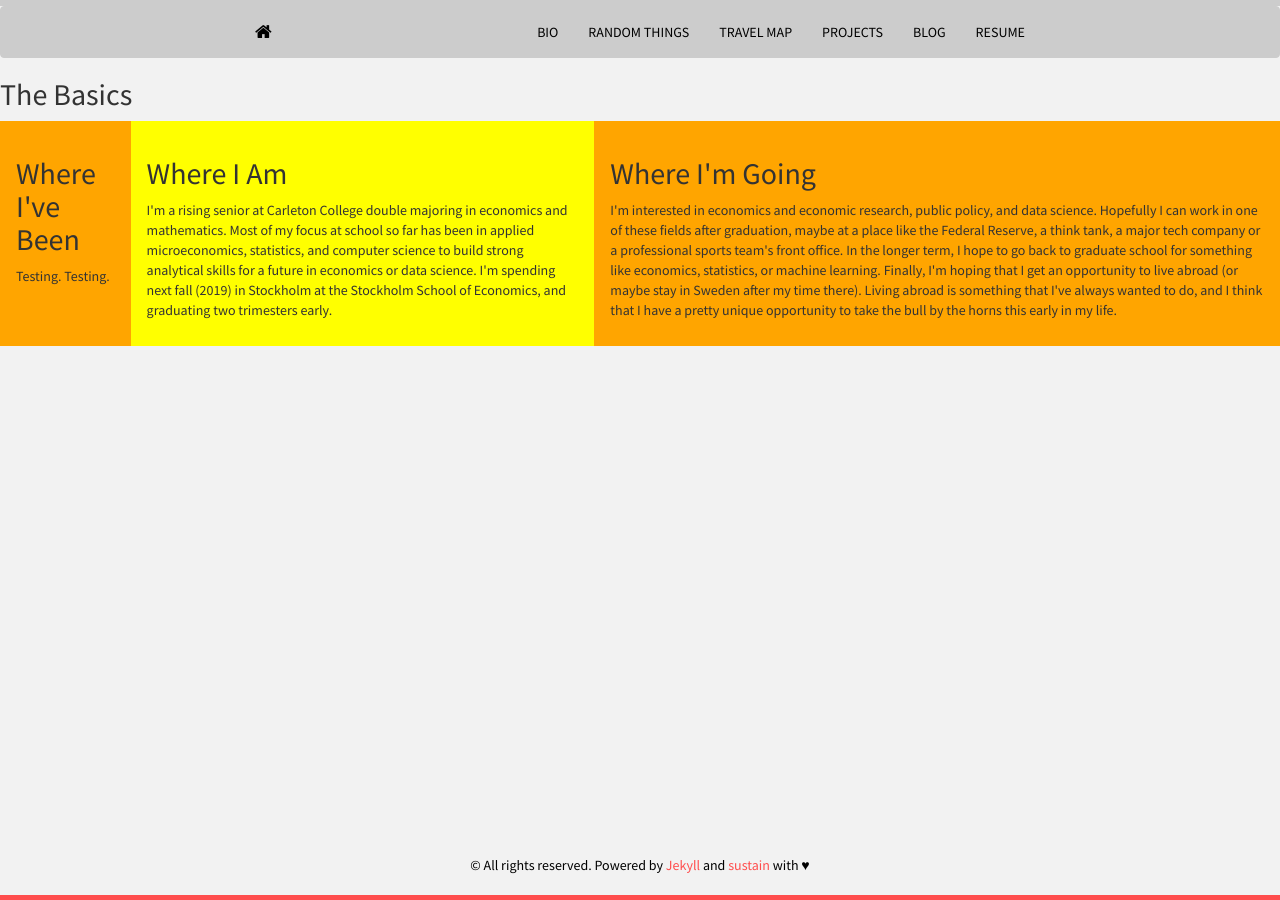
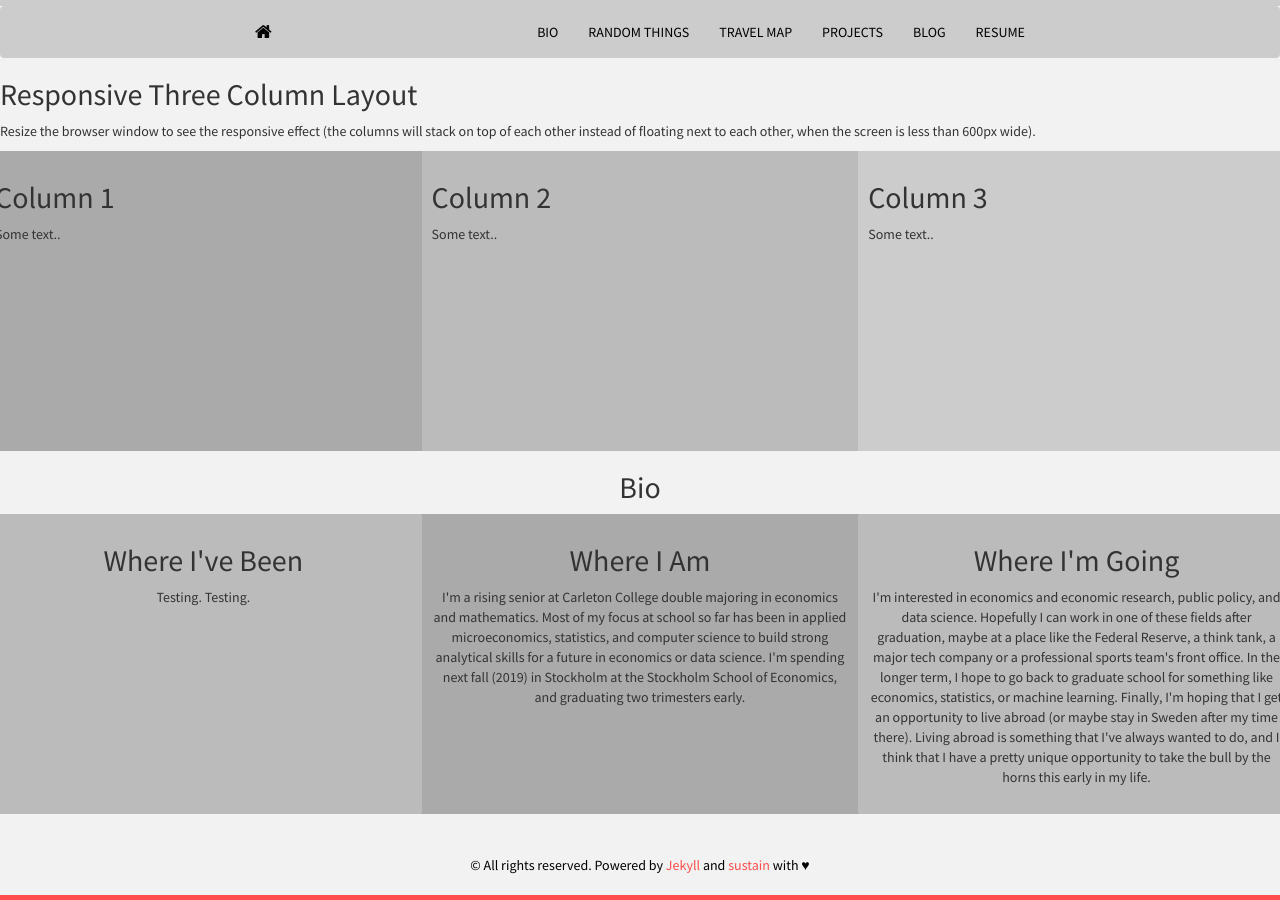
Before and after one commit to mrkaye97/mrkaye97.github.io, a Jekyll site: the page built from bio.html, in a window 1280 px wide. Built offline with Jekyll 4.4.1, drawn with Linux system fonts in a browser that asks for light colours; nearby versions of some CDN libraries.

Commit message:
Update bio.html

```diff
--- a/bio.html
+++ b/bio.html
@@ -21,18 +21,24 @@ Title: Bio
   box-sizing: border-box;
 }
 
-.col-container {
-  display: table;
-  width: 100%;
-}
-.col {
-  display: table-cell;
-  padding: 16px;
+/* Create three equal columns that floats next to each other */
+.column {
+  float: left;
+  width: 33.33%;
+  padding: 10px;
+  height: 300px; /* Should be removed. Only for demonstration */
 }
 
-@media only screen and (max-width: 600px) {
-  .col {
-    display: block;
+/* Clear floats after the columns */
+.row:after {
+  content: "";
+  display: table;
+  clear: both;
+}
+
+/* Responsive layout - makes the three columns stack on top of each other instead of next to each other */
+@media screen and (max-width: 600px) {
+  .column {
     width: 100%;
   }
 }
@@ -40,24 +46,47 @@ Title: Bio
 </head>
 <body>
 
+<h2>Responsive Three Column Layout</h2>
+<p>Resize the browser window to see the responsive effect (the columns will stack on top of each other instead of floating next to each other, when the screen is less than 600px wide).</p>
 
-<h2>The Basics</h2>
+<div class="row">
+  <div class="column" style="background-color:#aaa;">
+    <h2>Column 1</h2>
+    <p>Some text..</p>
+  </div>
+  <div class="column" style="background-color:#bbb;">
+    <h2>Column 2</h2>
+    <p>Some text..</p>
+  </div>
+  <div class="column" style="background-color:#ccc;">
+    <h2>Column 3</h2>
+    <p>Some text..</p>
+  </div>
+</div>
 
-<div class="col-container">
-  <div class="col" style="background:orange">
+</body>
+<body>
+
+<center>
+
+<h2>Bio</h2>
+
+<div class="row">
+	<div class="column" style="background-color:#bbb;">
     <h2>Where I've Been</h2>
     <p>Testing. Testing.</p>
   </div>
-
-  <div class="col" style="background:yellow">
+  <div class="column" style="background-color:#aaa;">
     <h2>Where I Am</h2>
     <p>I'm a rising senior at Carleton College double majoring in economics and mathematics. Most of my focus at school so far has been in applied microeconomics, statistics, and computer science to build strong analytical skills for a future in economics or data science. I'm spending next fall (2019) in Stockholm at the Stockholm School of Economics, and graduating two trimesters early.</p>
   </div>
-
-  <div class="col" style="background:orange">
+  <div class="column" style="background-color:#bbb;">
     <h2>Where I'm Going</h2>
     <p>I'm interested in economics and economic research, public policy, and data science. Hopefully I can work in one of these fields after graduation, maybe at a place like the Federal Reserve, a think tank, a major tech company or a professional sports team's front office. In the longer term, I hope to go back to graduate school for something like economics, statistics, or machine learning. Finally, I'm hoping that I get an opportunity to live abroad (or maybe stay in Sweden after my time there). Living abroad is something that I've always wanted to do, and I think that I have a pretty unique opportunity to take the bull by the horns this early in my life.</p>
   </div>
+
 </div>
+</center>
+
 </body>
 </html>
```
